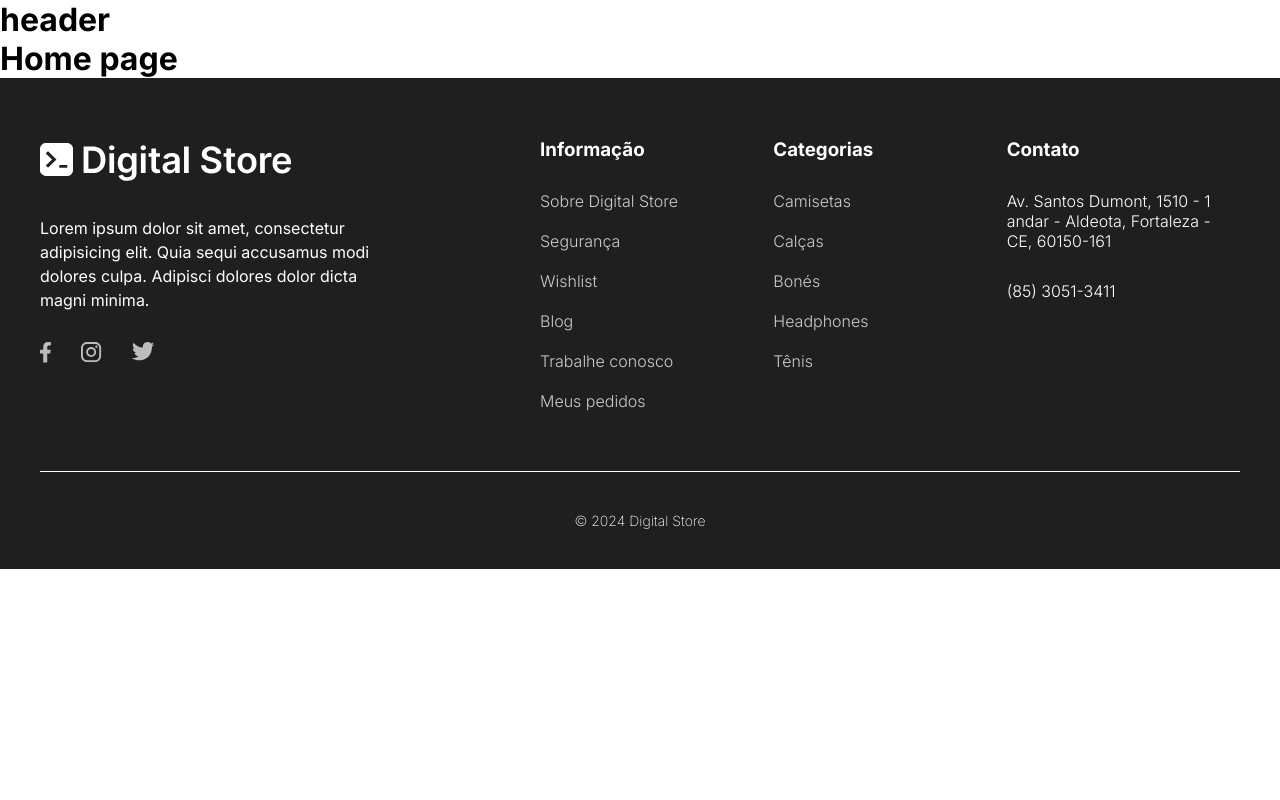
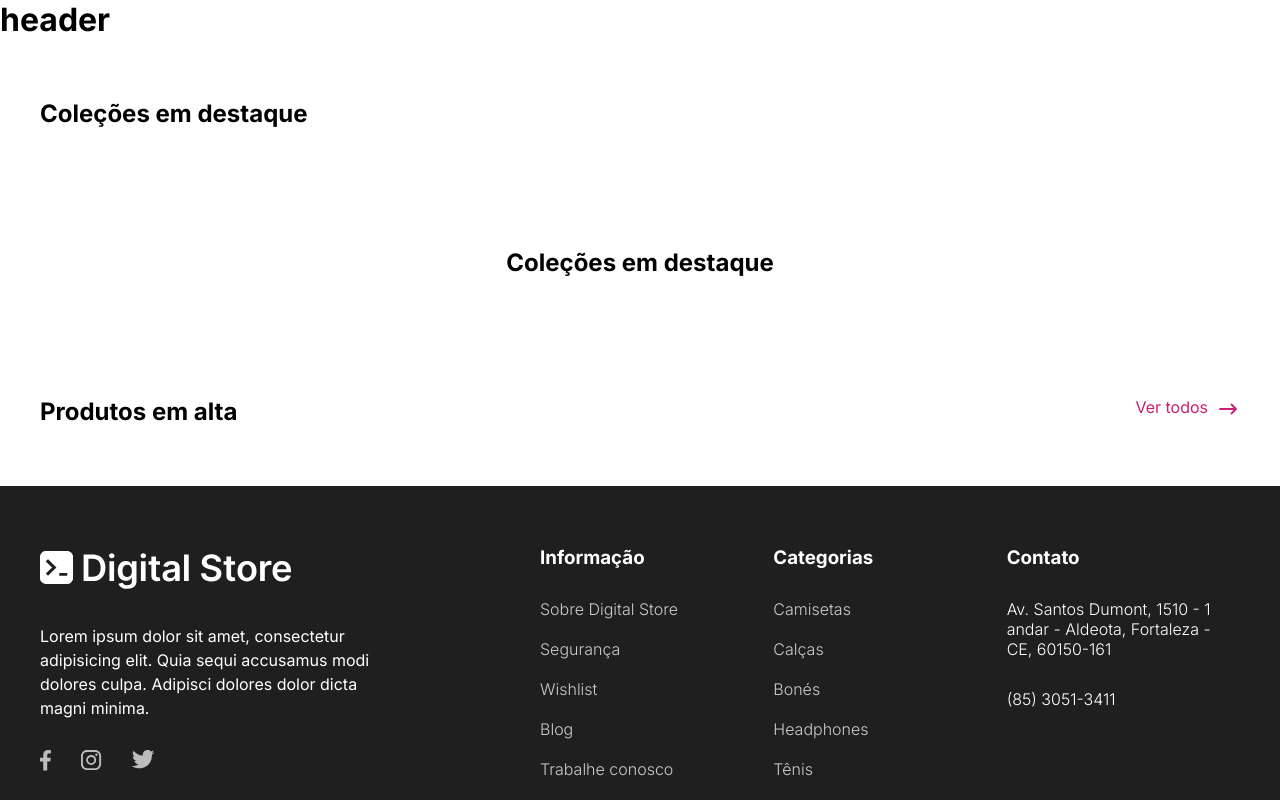
Before and after one commit to lucasfcomaru/digital-store, a React (Vite) app: page / in a window 1280 px wide. Shown: the top 800 px of the page. Built offline with nearby package versions, Linux system fonts and the light colour scheme.

Commit message:
section component

```diff
--- a/src/components/Footer.jsx
+++ b/src/components/Footer.jsx
@@ -11,11 +11,6 @@ const FooterContainer = styled.footer`
   background-color: var(--dark-grey);
   color: var(--white);
   font-size: 1rem;
-
-  .container {
-    max-width: 1200px;
-    margin: 0 auto;
-  }
 
   #footer-geral {
     display: grid;
@@ -134,7 +129,7 @@ function Footer() {
       <FooterContainer aria-label="rodapé">
         <div id="footer-geral" className="container">
           <div id="logo-footer">
-            <StyledLogo />
+            <Link to={ "/" }><StyledLogo /></Link>
             <p>
               Lorem ipsum dolor sit amet, consectetur adipisicing elit. Quia
               sequi accusamus modi dolores culpa. Adipisci dolores dolor dicta
--- a/src/components/Section.jsx
+++ b/src/components/Section.jsx
@@ -1,8 +1,47 @@
-function Section() {
-    return (
-        <>
-        </>
-    );
+import { Link } from "react-router-dom";
+import styled from "styled-components";
+import right24px from "../assets/right24px.svg";
+
+const StyledSection = styled.div`
+  max-width: 1200px;
+  margin: 0 auto;
+  padding: 60px 0;
+
+  div {
+    width: 100%;
+    display: flex;
+    justify-content: space-between;
+
+    & h2 {
+      color: var(--dark-grey2);
+      font-size: 1.5rem;
+    }
+
+    & span {
+      color: var(--primary);
+      display: flex;
+      gap: 8px;
+    }
+  }
+`;
+
+function Section({ title, titleAlign = "start", link }) {
+  return (
+    <StyledSection>
+      <div style={{ justifyContent: titleAlign }}>
+        <h2 >{title}</h2>
+
+        {link && (
+          <Link to={link}>
+            <span>
+              Ver todos
+              <img src={right24px} />
+            </span>
+          </Link>
+        )}
+      </div>
+    </StyledSection>
+  );
 }
 
 export default Section;
--- a/src/index.css
+++ b/src/index.css
@@ -25,3 +25,8 @@
   font-family: "Inter", sans-serif;
   text-decoration: none;
 }
+
+.container {
+  max-width: 1200px;
+  margin: 0 auto;
+}
--- a/src/pages/HomePage.jsx
+++ b/src/pages/HomePage.jsx
@@ -1,9 +1,13 @@
+import Section from "../components/Section";
+
 function HomePage() {
-    return (
-        <>
-            <h1>Home page</h1>
-        </>
-    );
+  return (
+    <>
+      <Section title={"Coleções em destaque"}></Section>
+      <Section title={"Coleções em destaque"} titleAlign="center"></Section>
+      <Section title={"Produtos em alta"} titleAlign="space-between" link={"/productlisting"}></Section>
+    </>
+  );
 }
 
 export default HomePage;
```
Also changed, not shown: src/assets/right24px.svg (added).
